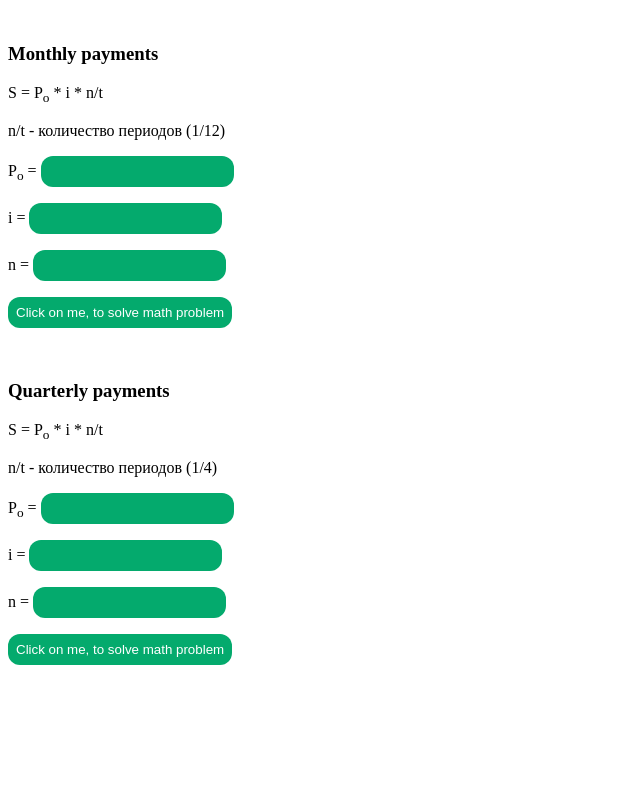
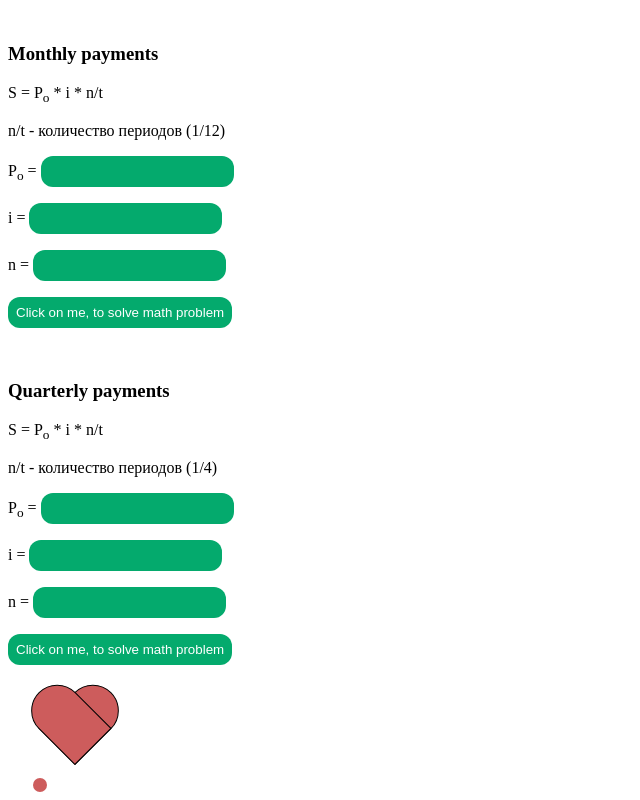
Before and after one commit to Salavat2408/site, a plain HTML site: page index.html in a window 1280 px wide. Shown: the part 2097-2897 px from the top of the page, without its empty margins (0-640 px from the left). Before the commit the page ends 2778 px from the top, so only its background shows below. Drawn offline with Linux system fonts and the light colour scheme.

Commit message:
Update index.html

```diff
--- a/index.html
+++ b/index.html
@@ -25,6 +25,38 @@
       button:hover {
           background-color: white;
           color: #06AA6D;
+      }
+
+      .heart {
+        border: 1px solid black;
+        border-radius: 100px 100px 0px 0px;
+        width: 50px;
+        height: 75px;
+        position: relative;
+        transform: rotate(45deg);
+        margin-left: 50px;
+        background-color: IndianRed;
+      }
+
+      .heart1 {
+        border: 1px solid black;
+        border-radius: 100px 100px 0px 0px;
+        width: 50px;
+        transform: rotate(315deg);
+        height: 75px;
+        margin-left: 32px;
+        margin-top: -77px;
+        position: absolute;
+        background-color: IndianRed;
+      }
+
+      .button1 {
+        border-radius: 20px;
+        color: IndianRed;
+        padding: 7px;
+        background-color: Indianred;
+        margin-top: 20px;
+        margin-left: 25px;
       }
     </style>
 </head>
@@ -124,6 +156,13 @@
     <p>n = <input id="n4"></p>
     <button type="submit" onclick="quarterlyPayments()">Click on me, to solve math problem</button>
     <p id="output5"></p>
+
+    <div class="total">
+        <div class="heart"></div>
+        <div class="heart1"></div>
+    </div>
+    <button class="button1" type="button"></button>
+
     <script>
 function convert(degree) {
   var x;
```
Lines whose indentation alone changed are shown as unchanged.
